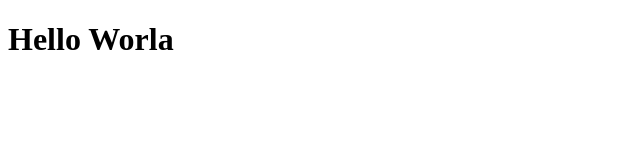
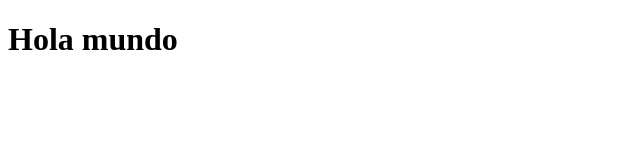
Before and after one commit to Fabrizic/Fabrizic, a plain HTML site: page index.html in a window 1280 px wide. Shown: the full height of the page, 0-640 px from the left. Drawn offline with Linux system fonts and the light colour scheme.

Commit message:
sE CAMBIO A español

```diff
--- a/index.html
+++ b/index.html
@@ -5,6 +5,6 @@
     <title>Hello World</title>
   </head>
   <body>
-    <h1>Hello Worla</h1>
+    <h1>Hola mundo</h1>
   </body>
 </html>
```
